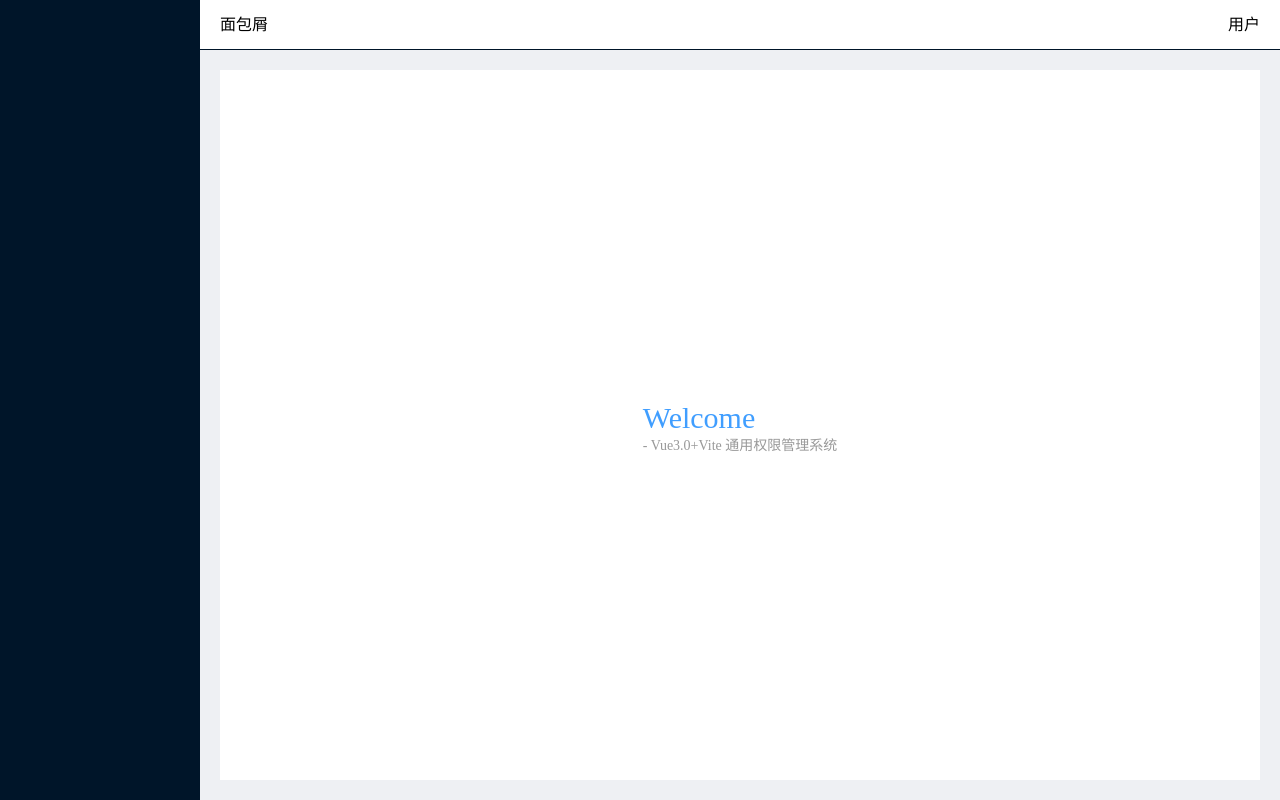
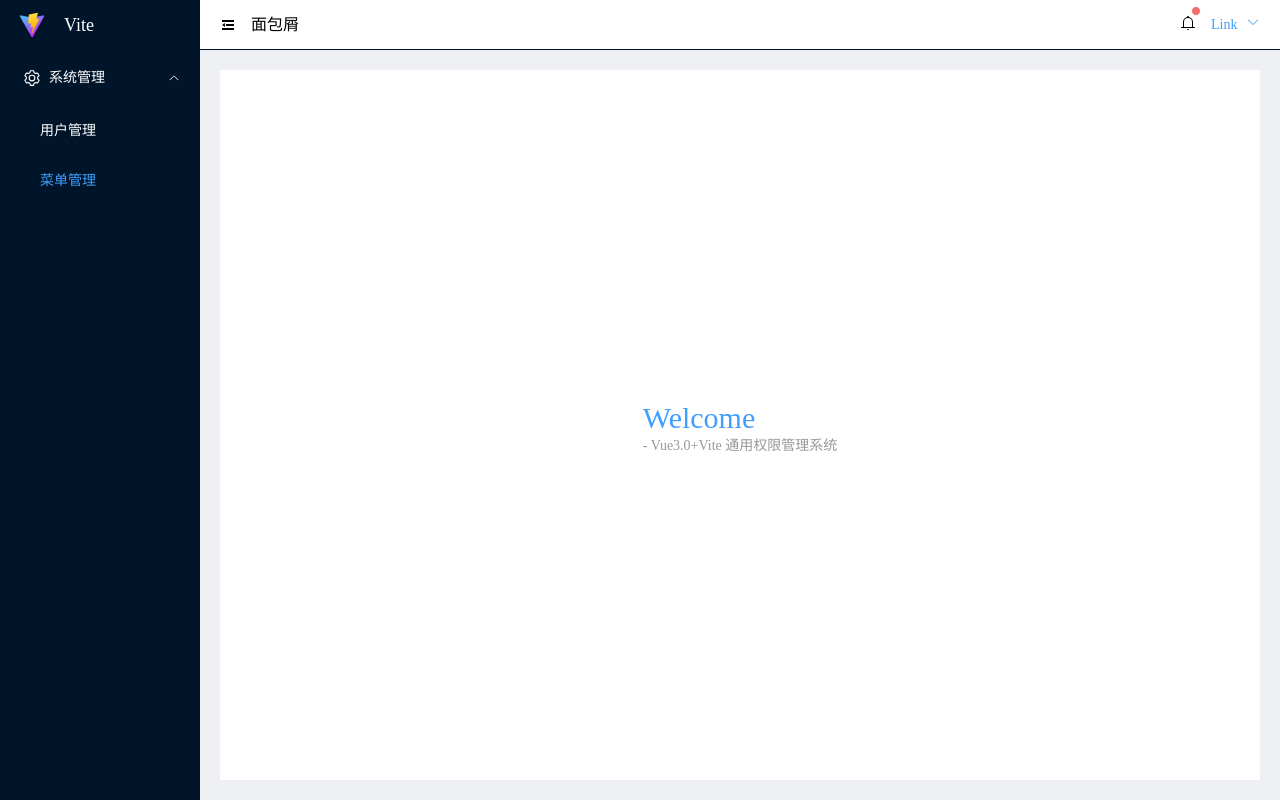
Before and after one commit to CyLinkS/Manager, a Vue app: page /Welcome in a window 1280 px wide. Built offline with nearby package versions, Linux system fonts and the light colour scheme.

Commit message:
4-2 welcome 展开/合并侧边栏和nav-top区域效果布局完成

```diff
--- a/src/components/Home.vue
+++ b/src/components/Home.vue
@@ -1,19 +1,91 @@
 <script setup>
+import {ArrowDown, Bell, Fold, Setting} from "@element-plus/icons-vue";
+import {ref} from "vue";
+// 用户信息定义
+const userInfo = ref({
+    userName: 'Link',
+    userEmail: '188888@163.com'
+})
+
+// 切换侧边栏字段定义
+const isCollapse = ref(false)
+
+// 处理退出登陆函数
+const handleLogout = (key) => {
+    if (key === 'email') return
+    console.log('退出登陆')
+}
+// 切换侧边栏菜单宽度
+const toggleFold = () => {
+    isCollapse.value = !isCollapse.value
+}
 </script>
 
 <template>
     <!--首先分左右结构-->
     <div class="basic-layout">
         <!--  左边结构  -->
-    <div class="nav-side"></div>
+        <div :class="['nav-side',isCollapse?'fold':'unfold']">
+            <!--系统logo-->
+            <div class="logo">
+                <img src="@/assets/images/logo-with-shadow.png" alt="">
+                <span>Vite</span>
+            </div>
+            <!--导航菜单-->
+            <el-menu
+                router
+                background-color="#001529"
+                text-color="#fff"
+                default-active="2"
+                class="nav-menu"
+                :collapse="isCollapse"
+            >
+                <el-sub-menu index="1">
+                    <template #title>
+                        <el-icon>
+                            <Setting/>
+                        </el-icon>
+                        <span>系统管理</span>
+                    </template>
+                    <el-menu-item index="1">用户管理</el-menu-item>
+                    <el-menu-item index="2">菜单管理</el-menu-item>
+                </el-sub-menu>
+            </el-menu>
+        </div>
         <!--  右边结构  -->
-    <div class="content-right">
+        <div :class="['content-right',isCollapse?'fold':'unfold']">
             <!--TODO 右边结构分为上下-->
             <!--上结构-->
             <div class="nav-top">
+                <div class="nav-left">
+                    <el-icon @click="toggleFold">
+                        <Fold/>
+                    </el-icon>
                     <div class="bread">面包屑</div>
-        <div class="userinfo">用户</div>
                 </div>
+                <div class="user-info">
+                    <el-badge :is-dot="true" class="notice">
+                        <el-icon>
+                            <Bell/>
+                        </el-icon>
+                    </el-badge>
+                    <el-dropdown @command="handleLogout" class="user-link">
+                          <span class="el-dropdown-link">
+                              {{ userInfo.userName }}
+                              <el-icon class="el-icon--right">
+                                <arrow-down/>
+                              </el-icon>
+                          </span>
+                        <template #dropdown>
+                            <el-dropdown-menu>
+                                <el-dropdown-item command="email">{{ userInfo.userEmail }}</el-dropdown-item>
+                                <el-dropdown-item command="logout">退出</el-dropdown-item>
+                            </el-dropdown-menu>
+                        </template>
+                    </el-dropdown>
+                </div>
+            </div>
+            <!--            -->
             <!--下内容区 -->
             <div class="wrapper">
                 <div class="main-page">
@@ -34,8 +106,37 @@
         height: 100vh;
         background: #001529;
         color: white;
-    overflow-y: auto;
+        overflow: hidden;
         transition: width .5s;
+
+        .logo {
+            display: flex;
+            align-items: center;
+            font-size: 18px;
+            height: 50px;
+            overflow-x: hidden;
+
+            img {
+                margin: 0 16px;
+                width: 32px;
+                height: 32px;
+            }
+        }
+
+        .nav-menu {
+            border-right: none;
+            height: calc(100vh - 50px);
+        }
+
+        // 合并侧边菜单
+        &.fold {
+            width: 64px;
+        }
+
+        // 展开侧边菜单
+        &.unfold {
+            width: 200px;
+        }
     }
 
     .content-right {
@@ -48,6 +149,41 @@
             justify-content: space-between;
             border-bottom: 1px solid #001529;
             padding: 0 20px;
+            user-select: none;
+
+            .nav-left {
+                display: flex;
+                align-items: center;
+
+                .el-icon {
+                    margin-right: 15px;
+                }
+            }
+
+            .user-info {
+                .notice {
+                    margin-right: 15px;
+
+                    // 修改element UI 使用深度穿透
+                    :deep(.el-badge__content) {
+                        position: absolute;
+                        top: 10px;
+                    }
+                }
+
+                .el-dropdown {
+                    line-height: 50px;
+                }
+
+                :deep(.el-dropdown-link:focus) {
+                    outline: none;
+                }
+
+                .user-link {
+                    cursor: pointer;
+                    color: #409eff;
+                }
+            }
         }
 
         .wrapper {
@@ -61,6 +197,14 @@
                 height: 100%;
             }
         }
+
+        &.fold {
+            margin-left: 64px;
+        }
+
+        &.unfold {
+            margin-left: 200px;
+        }
     }
 }
 </style>
--- a/src/main.js
+++ b/src/main.js
@@ -11,10 +11,11 @@ const app = createApp(App)
 
 console.log('环境变量=>', import.meta.env)
 
+
+// 注册所有图标
+// for (const [key, component] of Object.entries(ElementPlusIconsVue)) {
+//     app.component(key, component)
+// }
 app.use(store)
 app.use(router)
 app.mount('#app')
-// 注册所有图标
-for (const [key, component] of Object.entries(ElementPlusIconsVue)) {
-    app.component(key, component)
-}
--- a/src/views/Login.vue
+++ b/src/views/Login.vue
@@ -1,5 +1,5 @@
 <script setup>
-import {User, View} from '@element-plus/icons-vue'
+import {Fold, User, View} from '@element-plus/icons-vue'
 import {ref} from "vue";
 import {Login} from "@/utils/api";
 import {Notification} from "@/utils/ElementUTILS";
@@ -82,6 +82,20 @@ let shop = useShopStore()
     width: 100vw;
     height: 100vh;
 
+    .box {
+        width: 500px;
+        height: 50px;
+        background: #fff;
+        margin-left: 20px;
+        display: flex;
+        justify-content: space-between;
+        align-items: center;
+
+        .left {
+            display: flex;
+        }
+    }
+
     .model {
         width: 500px;
         padding: 50px;
```
Also changed, not shown: src/assets/images/logo-with-shadow.png (added). Lines whose indentation alone changed are shown as unchanged.
